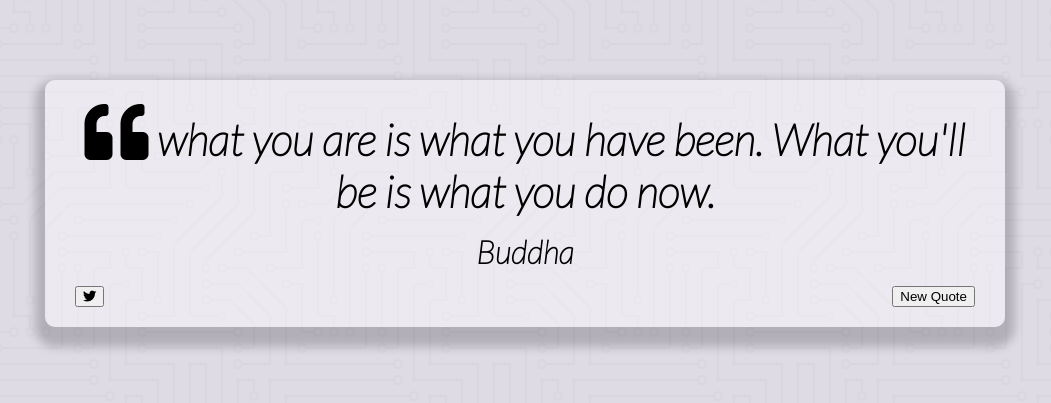
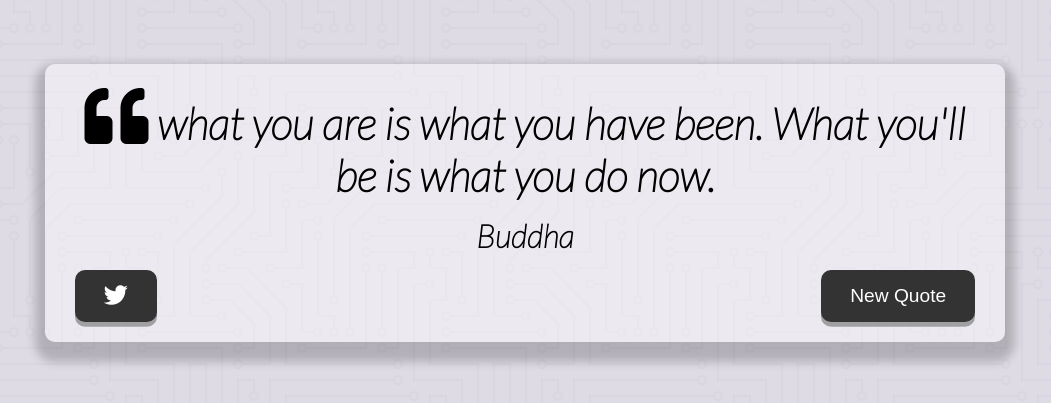
Before and after one commit to WayneMacMavis/quote-generator, a plain HTML site: page index.html in a window 1280 px wide. Shown: the part 197-600 px from the top of the page, without its empty margins (115-1166 px from the left). Drawn offline with Linux system fonts and the light colour scheme.

Commit message:
css update

```diff
--- a/style.css
+++ b/style.css
@@ -51,6 +51,36 @@ body {
     justify-content: space-between;
 }
 
+button {
+    cursor: pointer;
+    font-size: 1.2rem;
+    height: 3.3rem;
+    border: none;
+    border-radius: 10px;
+    color: #fff;
+    background: #333;
+    outline: none;
+    padding: 0.5rem 1.8rem;
+    box-shadow: 0 0.3rem rgba(121, 121, 121, 0.65);
+}
+
+button:hover {
+    filter: brightness(110%);
+}
+
+button:active {
+    transform: translate(0, 0.3rem);
+    box-shadow: 0 0.1rem rgba(255, 255, 255, 0.65);
+}
+
+.twitter-button:hover {
+    color: #38a1f3;
+}
+
+.fa-twitter {
+    font-size: 1.5rem;
+}
+
 /* Media quary: Tablet or smaller */
 @media screen and (max-width: 1000px) {
     .quote-container {
```
